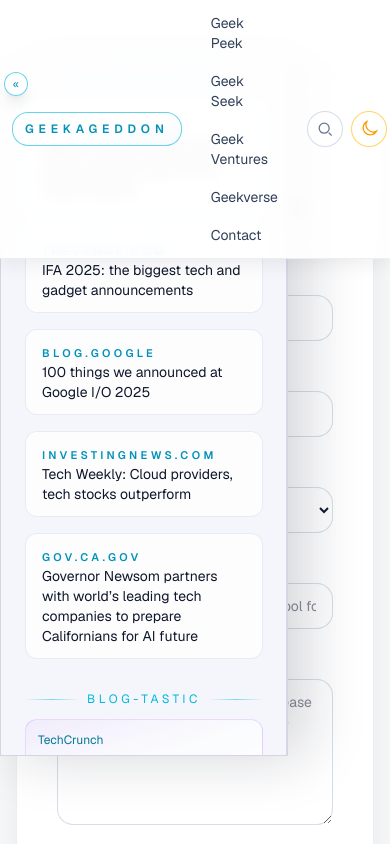
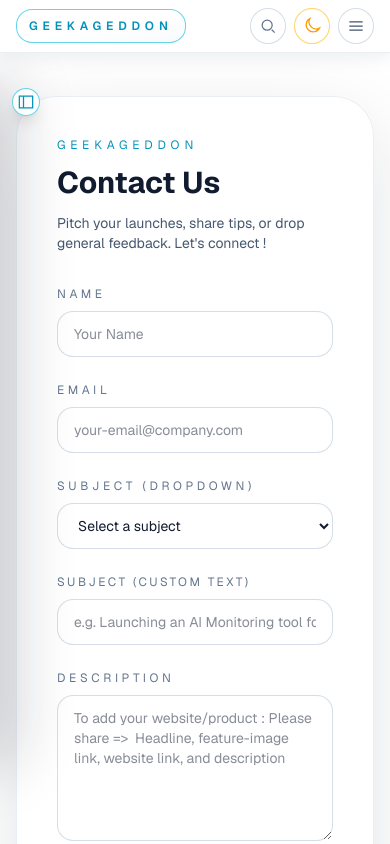
Before and after one commit to sanchivarma/geekageddon, a Next.js app: page /contact in a window 390 px wide. Shown: the top 844 px of the page. Built offline with nearby package versions, Linux system fonts and the light colour scheme.

Commit message:
Making the site responsive for Mobiles

```diff
--- a/app/components/SiteShell.tsx
+++ b/app/components/SiteShell.tsx
@@ -119,7 +119,9 @@
 
 export function SiteShell({ children }: SiteShellProps) {
   const [theme, setTheme] = useState<"light" | "dark">("light");
-  const [drawerOpen, setDrawerOpen] = useState(true);
+  const [drawerOpen, setDrawerOpen] = useState(false);
+  const [mobileNavOpen, setMobileNavOpen] = useState(false);
+  const [isDesktop, setIsDesktop] = useState(false);
 
   useEffect(() => {
     const mediaQuery = window.matchMedia("(prefers-color-scheme: dark)");
@@ -149,21 +151,39 @@
     window.localStorage.setItem("geekageddon-theme", theme);
   }, [theme]);
 
+  useEffect(() => {
+    const syncLayout = () => {
+      const desktop = window.innerWidth >= 1024;
+      setIsDesktop(desktop);
+      setDrawerOpen(desktop);
+    };
+    syncLayout();
+    window.addEventListener("resize", syncLayout);
+    return () => window.removeEventListener("resize", syncLayout);
+  }, []);
+
+  useEffect(() => {
+    if (isDesktop) {
+      setMobileNavOpen(false);
+    }
+  }, [isDesktop]);
+
   const sidebarTransform = drawerOpen ? "translate-x-0" : "-translate-x-full";
-  const desktopPaddingClass = drawerOpen ? "md:pl-[20rem]" : "md:pl-8";
+  const desktopPaddingClass = drawerOpen && isDesktop ? "lg:pl-[20rem]" : "lg:pl-8";
+  const shouldShowSidebarOverlay = !isDesktop && drawerOpen;
 
   return (
     <div className="relative min-h-screen bg-white text-slate-900 transition-colors duration-500 dark:bg-slate-950 dark:text-slate-100">
       <div className="noise-layer" aria-hidden />
 
       <nav className="fixed inset-x-0 top-0 z-40 border-b border-slate-200/70 bg-white/90 text-slate-700 shadow-[0_4px_20px_rgba(15,23,42,0.08)] backdrop-blur dark:border-slate-800/70 dark:bg-slate-950/70 dark:text-slate-200">
-        <div className="flex w-full justify-between gap-4 pl-3 pr-4 py-2 md:pl-6 md:pr-6 lg:pl-8 lg:pr-10">
+        <div className="flex w-full flex-wrap items-center justify-between gap-3 px-4 py-2 sm:px-6 lg:px-8">
           <div className="flex items-center gap-3">
             <div className="rounded-2xl font-semibold border border-cyan-500/60 bg-gradient-to-br from-white via-white to-slate-50 px-3 py-2 text-xs uppercase tracking-[0.4em] text-cyan-600 dark:from-slate-900 dark:via-slate-900 dark:to-slate-800 dark:text-cyan-200">
               Geekageddon
             </div>
           </div>
-          <div className="flex flex-wrap items-center gap-2 text-sm">
+          <div className="hidden flex-1 items-center justify-center gap-2 text-sm md:flex">
             {navLinks.map((link) => (
               <Link
                 key={link.label}
@@ -190,23 +210,56 @@
               {theme === "dark" ? <SunIcon /> : <MoonIcon />}
               <span className="sr-only">Toggle color theme</span>
             </button>
+            <button
+              type="button"
+              className="flex h-9 w-9 items-center justify-center rounded-full border border-slate-300/80 bg-white/90 text-slate-600 transition hover:scale-105 hover:text-cyan-600 dark:border-slate-700 dark:bg-slate-900/70 dark:text-slate-200 md:hidden"
+              aria-label="Toggle navigation menu"
+              onClick={() => setMobileNavOpen((prev) => !prev)}
+            >
+              {mobileNavOpen ? <CloseIcon /> : <MenuIcon />}
+            </button>
           </div>
         </div>
+        {mobileNavOpen && (
+          <div className="md:hidden border-t border-slate-200/80 bg-white/95 px-4 py-3 text-sm shadow-lg dark:border-slate-800/60 dark:bg-slate-950/90">
+            <div className="flex flex-col gap-2">
+              {navLinks.map((link) => (
+                <Link
+                  key={link.label}
+                  href={link.href}
+                  className="rounded-lg px-3 py-2 text-slate-700 transition hover:bg-slate-100 dark:text-slate-200 dark:hover:bg-slate-900/70"
+                  onClick={() => setMobileNavOpen(false)}
+                >
+                  {link.label}
+                </Link>
+              ))}
+            </div>
+          </div>
+        )}
       </nav>
 
       <button
         type="button"
         onClick={() => setDrawerOpen((prev) => !prev)}
-        className="fixed left-1 top-18 z-50 flex h-6 w-6 items-center justify-center rounded-full border border-cyan-500/60 bg-white/90 text-cyan-600 shadow-lg transition hover:scale-105 hover:text-cyan-700 dark:border-cyan-400/60 dark:bg-slate-900/80 dark:text-cyan-100"
+        className="fixed left-3 top-[88px] z-50 flex h-7 w-7 items-center justify-center rounded-full border border-cyan-500/60 bg-white/90 text-cyan-600 shadow-lg transition hover:scale-105 hover:text-cyan-700 dark:border-cyan-400/60 dark:bg-slate-900/80 dark:text-cyan-100 sm:left-2 sm:top-24 lg:left-1"
         aria-label="Toggle control drawer"
       >
-        {drawerOpen ? "«" : "»"}
+        {drawerOpen ? <CloseIcon /> : <SidebarIcon />}
       </button>
 
+      {shouldShowSidebarOverlay && (
+        <button
+          type="button"
+          className="fixed inset-0 z-20 bg-slate-900/40 backdrop-blur-sm lg:hidden"
+          aria-label="Close sidebar overlay"
+          onClick={() => setDrawerOpen(false)}
+        />
+      )}
+
       <div
-        className={`mx-auto flex w-full max-w-7xl flex-col gap-6 pb-16 pt-20 pl-4 pr-4 md:flex-row md:gap-10 md:pr-6 lg:pr-10 ${desktopPaddingClass}`}>
+        className={`flex w-full gap-6 pb-20 pt-24 px-4 sm:px-6 md:flex-row md:gap-10 lg:pr-10 ${desktopPaddingClass}`}>
         <aside
-        className={`sidebar-tech fixed bottom-22 left-0 top-15 z-30 w-72 overflow-y-auto border border-slate-200/70 bg-white/95 px-6 pb-8 pt-4 text-sm shadow-2xl backdrop-blur transition-transform duration-500 ease-out dark:border-slate-800/70 dark:bg-slate-950/95 ${sidebarTransform}`}
+        className={`sidebar-tech fixed inset-y-20 left-0 z-30 w-72 overflow-y-auto border border-slate-200/70 bg-white/95 px-6 pb-8 pt-4 text-sm shadow-2xl backdrop-blur transition-transform duration-500 ease-out dark:border-slate-800/70 dark:bg-slate-950/95 ${sidebarTransform}`}
         >
           <div className="space-y-8">
             <section>
@@ -302,7 +355,7 @@
           </div>
         </aside>
 
-        <main className="flex flex-1 flex-col gap-10 text-slate-700 dark:text-slate-200">{children}</main>
+        <main className="flex w-full flex-1 flex-col gap-10 text-slate-700 dark:text-slate-200">{children}</main>
       </div>
 
       <footer className="border-t border-slate-200/80 bg-white/95 px-4 py-4 text-sm text-slate-500 shadow-[0_-4px_20px_rgba(15,23,42,0.05)] dark:border-slate-800/70 dark:bg-slate-950/80 dark:text-slate-400">
@@ -355,3 +408,28 @@
     </svg>
   );
 }
+
+function MenuIcon() {
+  return (
+    <svg xmlns="http://www.w3.org/2000/svg" viewBox="0 0 24 24" className="h-5 w-5" fill="none" stroke="currentColor" strokeWidth="1.5">
+      <path d="M4 7h16M4 12h16M4 17h16" />
+    </svg>
+  );
+}
+
+function CloseIcon() {
+  return (
+    <svg xmlns="http://www.w3.org/2000/svg" viewBox="0 0 24 24" className="h-5 w-5" fill="none" stroke="currentColor" strokeWidth="1.5">
+      <path d="M6 6l12 12M18 6l-12 12" />
+    </svg>
+  );
+}
+
+function SidebarIcon() {
+  return (
+    <svg xmlns="http://www.w3.org/2000/svg" viewBox="0 0 24 24" className="h-5 w-5" fill="none" stroke="currentColor" strokeWidth="1.5">
+      <path d="M4 5h16v14H4z" />
+      <path d="M9 5v14" />
+    </svg>
+  );
+}
--- a/app/page.tsx
+++ b/app/page.tsx
@@ -209,9 +209,9 @@
 
   return (
     <SiteShell>
-      <section className="relative overflow-hidden rounded-[2.5rem] border border-slate-200/80 bg-white/90 px-6 py-10 text-slate-700 shadow-[0_0_50px_rgba(15,23,42,0.12)] dark:border-slate-800/70 dark:bg-slate-950/80 dark:text-slate-200">
+      <section className="relative overflow-hidden rounded-[2.5rem] border border-slate-200/80 bg-white/90 px-4 py-8 text-slate-700 shadow-[0_0_50px_rgba(15,23,42,0.12)] sm:px-6 sm:py-10 dark:border-slate-800/70 dark:bg-slate-950/80 dark:text-slate-200">
         <div className="mb-6 flex flex-wrap items-center justify-between gap-4">
-          <div className="w-full text-center">
+          <div className="w-full space-y-2 text-center">
             <p className="text-sm uppercase tracking-[0.4em] text-cyan-600 dark:text-cyan-200">
               Featured News
             </p>
@@ -221,8 +221,8 @@
           </div>
         </div>
         {activeSlide && (
-          <div className="relative px-6">
-            <article className="grid gap-8 lg:grid-cols-2">
+          <div className="relative px-2 sm:px-6">
+            <article className="grid gap-6 lg:grid-cols-2 lg:gap-8">
               <div className="space-y-6">
                 <h2 className="text-3xl font-bold text-slate-900 dark:text-white">
                   {activeSlide.url ? (
@@ -262,14 +262,14 @@
 
             <button
               onClick={handlePrev}
-              className="absolute left-[-18px] top-1/2 -translate-y-1/2 rounded-full border border-slate-200 bg-white/90 p-2 text-slate-700 shadow-lg transition hover:border-cyan-400 hover:text-cyan-600 dark:border-slate-800 dark:bg-slate-900/80 dark:text-slate-200 dark:hover:text-white"
+              className="absolute left-[-12px] top-1/2 hidden -translate-y-1/2 rounded-full border border-slate-200 bg-white/90 p-2 text-slate-700 shadow-lg transition hover:border-cyan-400 hover:text-cyan-600 sm:flex dark:border-slate-800 dark:bg-slate-900/80 dark:text-slate-200 dark:hover:text-white"
               aria-label="Previous featured post"
             >
               ‹
             </button>
             <button
               onClick={handleNext}
-              className="absolute right-[-18px] top-1/2 -translate-y-1/2 rounded-full border border-slate-200 bg-white/90 p-2 text-slate-700 shadow-lg transition hover:border-cyan-400 hover:text-cyan-600 dark:border-slate-800 dark:bg-slate-900/80 dark:text-slate-200 dark:hover:text-white"
+              className="absolute right-[-12px] top-1/2 hidden -translate-y-1/2 rounded-full border border-slate-200 bg-white/90 p-2 text-slate-700 shadow-lg transition hover:border-cyan-400 hover:text-cyan-600 sm:flex dark:border-slate-800 dark:bg-slate-900/80 dark:text-slate-200 dark:hover:text-white"
               aria-label="Next featured post"
             >
               ›
@@ -283,7 +283,7 @@
                 key={slide.id}
                 type="button"
                 onClick={() => setCurrentSlide(index)}
-                className={`h-2 w-10 rounded-full cursor-pointer transition focus-visible:outline-none focus-visible:ring-2 focus-visible:ring-cyan-400 ${
+                className={`h-2 w-8 rounded-full cursor-pointer transition focus-visible:outline-none focus-visible:ring-2 focus-visible:ring-cyan-400 sm:w-10 ${
                   slide.id === activeSlide?.id
                     ? "bg-cyan-500"
                     : "bg-slate-200 dark:bg-slate-700/60"
@@ -296,7 +296,7 @@
       </section>
 
       <section className="grid gap-6">
-        <div className="panel-tech space-y-6 rounded-3xl border border-slate-200/80 bg-white/90 p-6 text-slate-700 shadow-[0_15px_40px_rgba(15,23,42,0.1)] dark:border-slate-800/70 dark:bg-slate-950/80 dark:text-slate-200">
+        <div className="panel-tech w-92 sm:w-full space-y-6 rounded-3xl border border-slate-200/80 bg-white/90 p-6 text-slate-700 shadow-[0_15px_40px_rgba(15,23,42,0.1)] dark:border-slate-800/70 dark:bg-slate-950/80 dark:text-slate-200">
           <div className="flex flex-wrap items-center justify-between gap-4 text-sm text-slate-500 dark:text-slate-400">
             <p className="text-base font-semibold tracking-[0.1em] text-cyan-600 dark:text-cyan-200">
               Tech moves fast. Stay ahead, stay curious, stay informed.
@@ -322,7 +322,7 @@
                 return (
                   <article
                     key={post.id ?? post.url}
-                    className="card-tech flex h-full flex-col rounded-2xl border border-slate-200/80 bg-white/80 p-6 transition hover:border-cyan-400/70 hover:shadow-lg dark:border-slate-800/80 dark:bg-slate-900/40"
+                    className="card-tech w-82 sm:w-full flex h-full flex-col rounded-2xl border border-slate-200/80 bg-white/80 p-6 transition hover:border-cyan-400/70 hover:shadow-lg dark:border-slate-800/80 dark:bg-slate-900/40"
                   >
                     <a
                       href={post.url ?? "#"}
```
